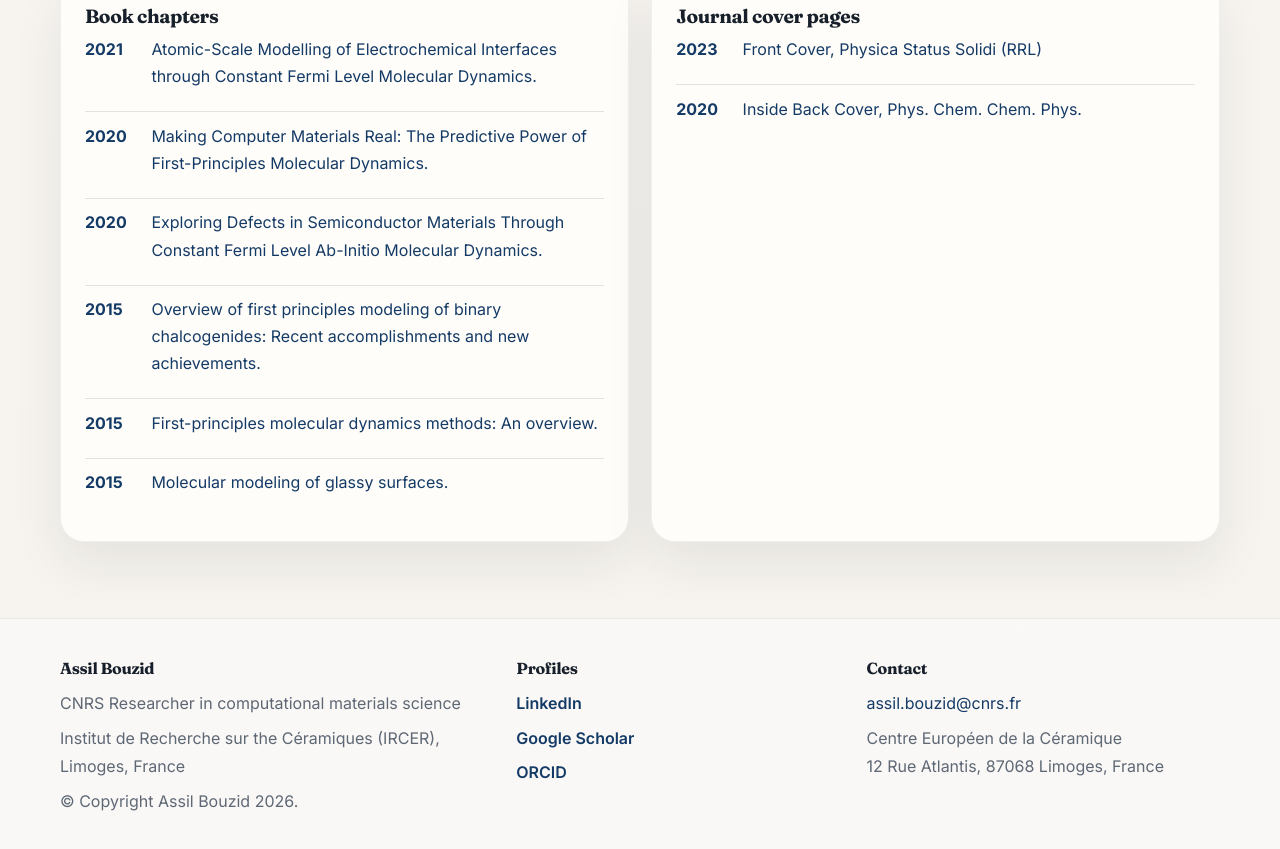
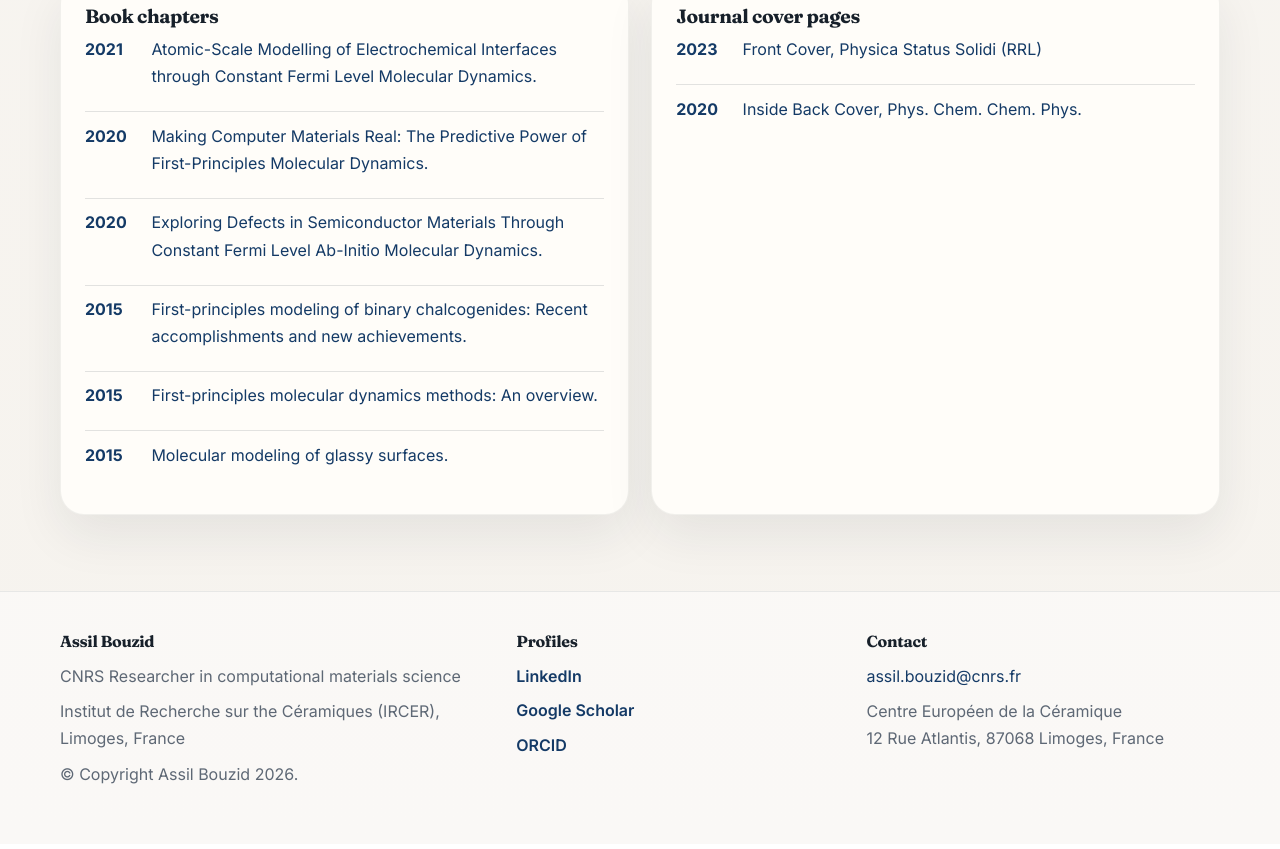
Before and after one commit to AssilBouzid/AssilBouzid.github.io, a plain HTML site: page publications.html in a window 1280 px wide. Shown: the part 3162-4011 px from the top of the page. Drawn offline with Linux system fonts and the light colour scheme.

Commit message:
update publications

```diff
--- a/publications.html
+++ b/publications.html
@@ -251,7 +251,7 @@
       <article class="card">
         <h3>Book chapters</h3>
         <ul class="link-list">
-          <li><span class="list-year">2021</span><a href="https://doi.org/10.1002/9781119605652.ch7" target="_blank" rel="noopener">Atomic-Scale Modelling of Electrochemical Interfaces through Constant Fermi Level Molecular Dynamics.</a></li><li><span class="list-year">2020</span><a href="https://www.springer.com/gp/book/9783030377892" target="_blank" rel="noopener">Making Computer Materials Real: The Predictive Power of First-Principles Molecular Dynamics.</a></li><li><span class="list-year">2020</span><a href="https://www.springer.com/gp/book/9783030377892" target="_blank" rel="noopener">Exploring Defects in Semiconductor Materials Through Constant Fermi Level Ab-Initio Molecular Dynamics.</a></li><li><span class="list-year">2015</span><a href="https://www.springer.com/la/book/9783319156743" target="_blank" rel="noopener">Overview of first principles modeling of binary chalcogenides: Recent accomplishments and new achievements.</a></li><li><span class="list-year">2015</span><a href="https://www.springer.com/la/book/9783319156743" target="_blank" rel="noopener">First-principles molecular dynamics methods: An overview.</a></li><li><span class="list-year">2015</span><a href="https://www.springer.com/la/book/9783319156743" target="_blank" rel="noopener">Molecular modeling of glassy surfaces.</a></li>
+          <li><span class="list-year">2021</span><a href="https://doi.org/10.1002/9781119605652.ch7" target="_blank" rel="noopener">Atomic-Scale Modelling of Electrochemical Interfaces through Constant Fermi Level Molecular Dynamics.</a></li><li><span class="list-year">2020</span><a href="https://www.springer.com/gp/book/9783030377892" target="_blank" rel="noopener">Making Computer Materials Real: The Predictive Power of First-Principles Molecular Dynamics.</a></li><li><span class="list-year">2020</span><a href="https://www.springer.com/gp/book/9783030377892" target="_blank" rel="noopener">Exploring Defects in Semiconductor Materials Through Constant Fermi Level Ab-Initio Molecular Dynamics.</a></li><li><span class="list-year">2015</span><a href="https://www.springer.com/la/book/9783319156743" target="_blank" rel="noopener">First-principles modeling of binary chalcogenides: Recent accomplishments and new achievements.</a></li><li><span class="list-year">2015</span><a href="https://www.springer.com/la/book/9783319156743" target="_blank" rel="noopener">First-principles molecular dynamics methods: An overview.</a></li><li><span class="list-year">2015</span><a href="https://www.springer.com/la/book/9783319156743" target="_blank" rel="noopener">Molecular modeling of glassy surfaces.</a></li>
         </ul>
       </article>
       <article class="card">
```
